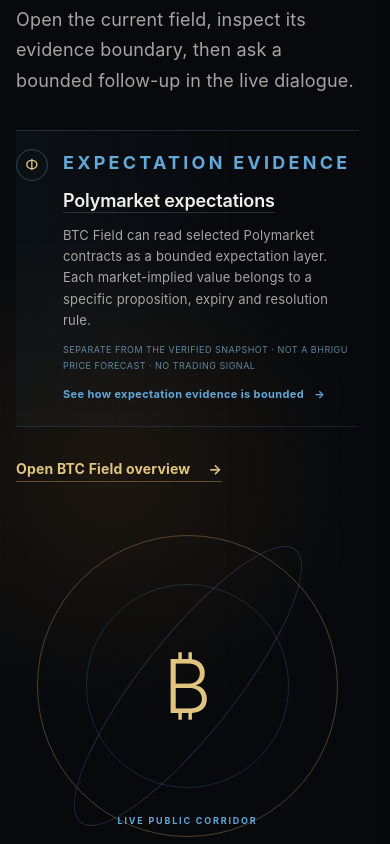
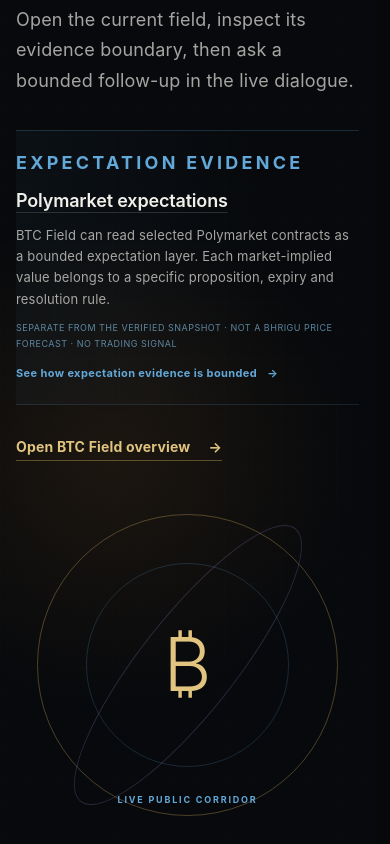
Before and after one commit to AiBhrigu/bhrigu-portal, a Next.js app: page / in a window 390 px wide. Shown: the part 3540-4384 px from the top of the page. Built offline with nearby package versions, Linux system fonts and the light colour scheme; no server answers.

Commit message:
Preserve canonical single-Phi Home geometry

```diff
--- a/pages/index.js
+++ b/pages/index.js
@@ -244,7 +244,7 @@ export default function Home({ locale, btcAcceptedState = EMPTY_BTC_HOME_ACCEPTE
       </section>
       <section id="product" className={styles.editorialSection}><SectionHeading eyebrow={copy.productEyebrow} title={copy.productTitle} body={copy.productIntro}/><EditorialList items={copy.productLayers}/></section>
       <section id="outcomes" className={`${styles.editorialSection} ${styles.blueSection}`}><SectionHeading eyebrow={copy.outcomesEyebrow} title={copy.outcomesTitle} body={copy.outcomesIntro}/><EditorialList items={copy.outcomes}/></section>
-      <section id="btc-field" className={`${styles.editorialSection} ${styles.btcSection}`}><div><SectionHeading eyebrow={copy.btcEyebrow} title={copy.btcTitle} body={copy.btcBody}/><p className={styles.sectionSupport}>{copy.btcDetail}</p><aside className={styles.polymarketLane} data-polymarket-public-reveal="bounded-expectation-layer" aria-labelledby="home-polymarket-title"><span className={styles.expectationGlyph} aria-hidden="true">Φ</span><div><p className={styles.expectationEyebrow}>{copy.polymarketEyebrow}</p><h3 id="home-polymarket-title">{copy.polymarketTitle}</h3><p>{copy.polymarketBody}</p><small>{copy.polymarketBoundary}</small><Link href={`${btcEntryHref}#polymarket-expectations`}>{copy.polymarketCta} <span aria-hidden="true">→</span></Link></div></aside><Link className={styles.textCta} href={btcEntryHref}>{locale === "ru" ? "Открыть обзор BTC Field" : "Open BTC Field overview"} <span aria-hidden="true">→</span></Link></div><div className={styles.btcVisual} aria-label={copy.btcStatus} role="img"><span className={styles.btcOrbit}/><span className={styles.btcDisc}>₿</span><span className={styles.btcStatus}>{copy.btcStatus}</span></div></section>
+      <section id="btc-field" className={`${styles.editorialSection} ${styles.btcSection}`}><div><SectionHeading eyebrow={copy.btcEyebrow} title={copy.btcTitle} body={copy.btcBody}/><p className={styles.sectionSupport}>{copy.btcDetail}</p><aside className={styles.polymarketLane} data-polymarket-public-reveal="bounded-expectation-layer" aria-labelledby="home-polymarket-title"><div><p className={styles.expectationEyebrow}>{copy.polymarketEyebrow}</p><h3 id="home-polymarket-title">{copy.polymarketTitle}</h3><p>{copy.polymarketBody}</p><small>{copy.polymarketBoundary}</small><Link href={`${btcEntryHref}#polymarket-expectations`}>{copy.polymarketCta} <span aria-hidden="true">→</span></Link></div></aside><Link className={styles.textCta} href={btcEntryHref}>{locale === "ru" ? "Открыть обзор BTC Field" : "Open BTC Field overview"} <span aria-hidden="true">→</span></Link></div><div className={styles.btcVisual} aria-label={copy.btcStatus} role="img"><span className={styles.btcOrbit}/><span className={styles.btcDisc}>₿</span><span className={styles.btcStatus}>{copy.btcStatus}</span></div></section>
       <section id="question-to-knowledge" className={styles.editorialSection}><SectionHeading eyebrow={copy.questionEyebrow} title={copy.questionTitle}/><EditorialList items={copy.questionSteps} numbered/></section>
       <section id="proof" className={`${styles.editorialSection} ${styles.proofSection}`}><SectionHeading eyebrow={copy.proofEyebrow} title={copy.proofTitle} body={copy.proofBody}/><div className={styles.proofRoute}><p>{copy.proofBoundary}</p><a href={PUBLIC_PROOF_URL} className={styles.textCta}>{copy.viewProof} <span aria-hidden="true">↗</span></a></div></section>
       <PublicSupportRoute locale={locale} surface="home" />
--- a/pages/index.module.css
+++ b/pages/index.module.css
@@ -95,8 +95,7 @@
 .btcSection { position: relative; align-items: center; }
 .btcSection::before { content: ""; position: absolute; inset: 12% -50vw 12% 38%; z-index: 0; background: radial-gradient(circle at 35% 50%, rgba(173, 111, 40, 0.13), transparent 48%); pointer-events: none; }
 .btcSection > * { position: relative; z-index: 1; }
-.polymarketLane { display: grid; grid-template-columns: 42px minmax(0, 1fr); gap: 18px; margin-top: 34px; padding: 22px 0; border-top: 1px solid rgba(98, 168, 216, 0.22); border-bottom: 1px solid rgba(98, 168, 216, 0.16); background: linear-gradient(90deg, rgba(98, 168, 216, 0.045), transparent 72%); }
-.expectationGlyph { display: grid; place-items: center; width: 38px; height: 38px; border: 1px solid rgba(98, 168, 216, 0.36); border-radius: 50%; color: var(--home-gold-bright); font-size: 18px; }
+.polymarketLane { display: grid; grid-template-columns: minmax(0, 1fr); gap: 0; margin-top: 34px; padding: 22px 0; border-top: 1px solid rgba(98, 168, 216, 0.22); border-bottom: 1px solid rgba(98, 168, 216, 0.16); background: linear-gradient(90deg, rgba(98, 168, 216, 0.045), transparent 72%); }
 .expectationEyebrow { margin: 0 0 7px; color: var(--home-blue); font-size: 9px !important; font-weight: 750; letter-spacing: 0.18em; }
 .polymarketLane h3 { margin: 0 0 8px; color: var(--home-ink); font-size: 18px; letter-spacing: -0.01em; }
 .polymarketLane p:not(.expectationEyebrow) { max-width: 650px; margin: 0; color: var(--home-muted); font-size: 13px !important; line-height: 1.65; }
@@ -171,8 +170,7 @@
   .editorialSection { gap: 48px; padding: 84px 0; }
   .sectionHeading h2 { font-size: clamp(36px, 10.5vw, 48px); }
   .roleMap > div { grid-template-columns: 1fr; gap: 6px; }
-  .polymarketLane { grid-template-columns: 34px minmax(0, 1fr); gap: 13px; padding: 18px 0; }
-  .expectationGlyph { width: 32px; height: 32px; font-size: 15px; }
+  .polymarketLane { grid-template-columns: minmax(0, 1fr); gap: 0; padding: 18px 0; }
   .btcVisual { min-height: 310px; }
   .siteFooter { min-height: 220px; padding: 58px 0 68px; }
   .siteFooter strong { font-size: 8px; letter-spacing: 0.18em; }
```
